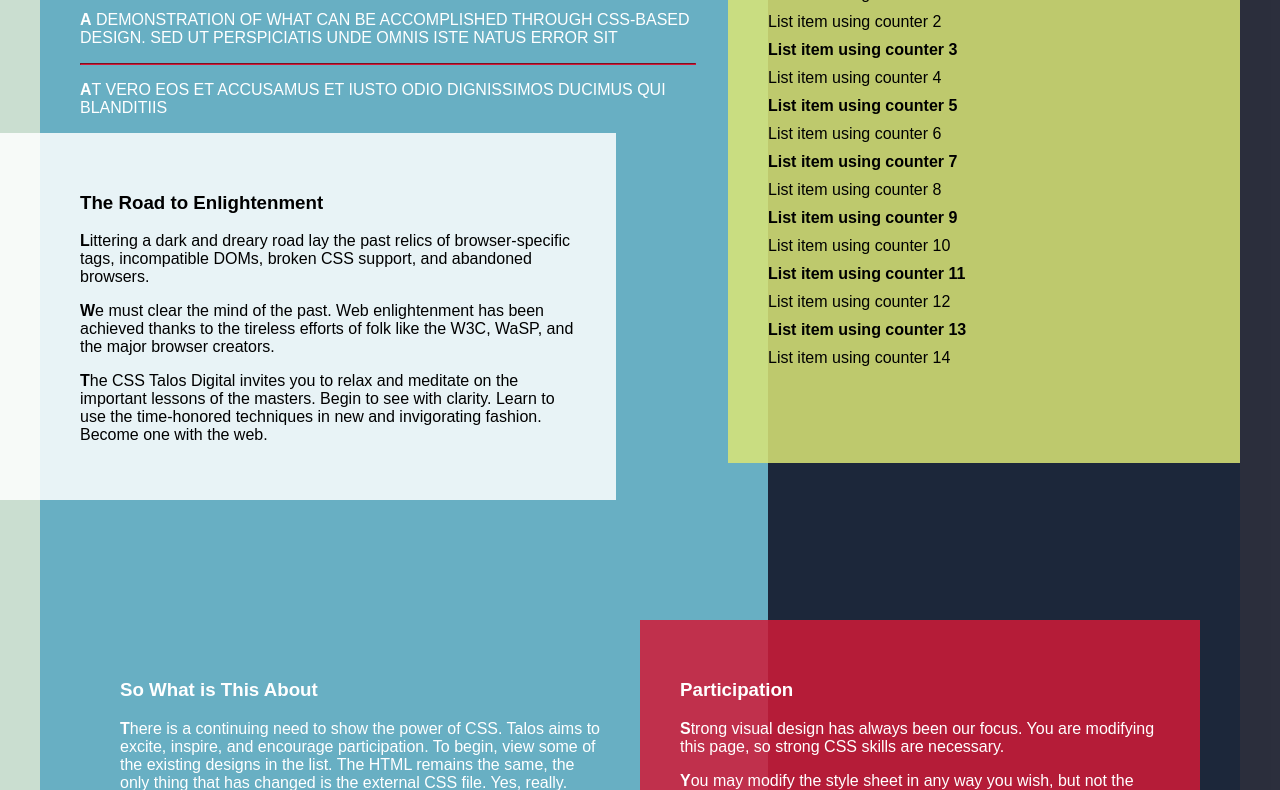
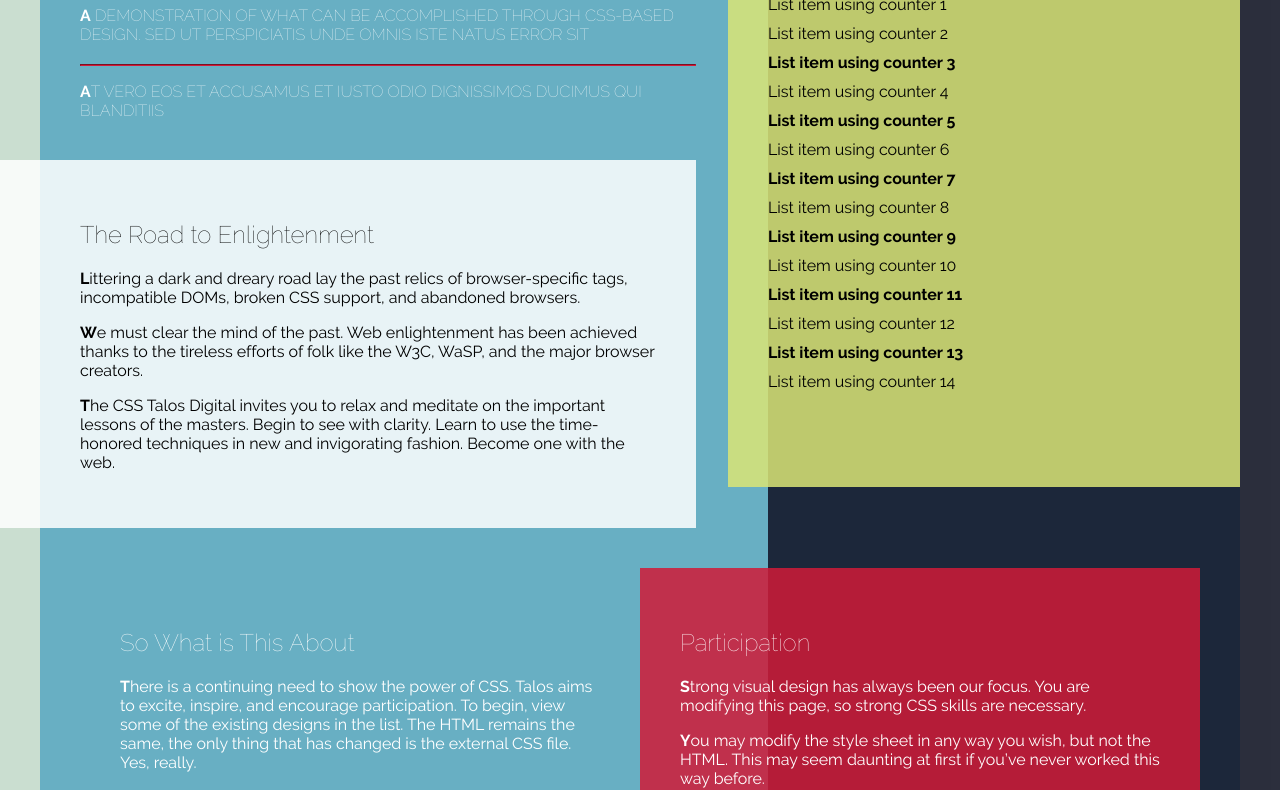
Before and after one commit to alopezm/front-end-talos, a plain HTML site: page talos-practice-1/index.html in a window 1280 px wide. Shown: the part 194-984 px from the top of the page. Drawn offline with Linux system fonts and the light colour scheme.

Commit message:
Added fonts

```diff
--- /dev/null
+++ b/talos-practice-1/fonts.css
@@ -0,0 +1,38 @@
+@font-face {
+    font-family: 'raleway';
+    src: url('fonts/raleway/raleway-bold-webfont.eot');
+    src: url('fonts/raleway/raleway-bold-webfont.eot?#iefix') format('embedded-opentype'),
+    url('fonts/raleway/raleway-bold-webfont.woff2') format('woff2'),
+    url('fonts/raleway/raleway-bold-webfont.woff') format('woff'),
+    url('fonts/raleway/raleway-bold-webfont.ttf') format('truetype'),
+    url('fonts/raleway/raleway-bold-webfont.svg#ralewaybold') format('svg');
+    font-weight: bold;
+    font-style: normal;
+
+}
+
+@font-face {
+    font-family: 'raleway';
+    src: url('fonts/raleway/raleway-regular-webfont.eot');
+    src: url('fonts/raleway/raleway-regular-webfont.eot?#iefix') format('embedded-opentype'),
+    url('fonts/raleway/raleway-regular-webfont.woff2') format('woff2'),
+    url('fonts/raleway/raleway-regular-webfont.woff') format('woff'),
+    url('fonts/raleway/raleway-regular-webfont.ttf') format('truetype'),
+    url('fonts/raleway/raleway-regular-webfont.svg#ralewayregular') format('svg');
+    font-weight: normal;
+    font-style: normal;
+
+}
+
+@font-face {
+    font-family: 'raleway';
+    src: url('fonts/raleway/raleway-thin-webfont.eot');
+    src: url('fonts/raleway/raleway-thin-webfont.eot?#iefix') format('embedded-opentype'),
+    url('fonts/raleway/raleway-thin-webfont.woff2') format('woff2'),
+    url('fonts/raleway/raleway-thin-webfont.woff') format('woff'),
+    url('fonts/raleway/raleway-thin-webfont.ttf') format('truetype'),
+    url('fonts/raleway/raleway-thin-webfont.svg#ralewaythin') format('svg');
+    font-weight: 100;
+    font-style: normal;
+
+}
--- a/talos-practice-1/index.html
+++ b/talos-practice-1/index.html
@@ -4,6 +4,7 @@
     <meta charset="UTF-8">
     <title>Practice 1</title>
     <link rel="stylesheet" href="normalize.css">
+    <link rel="stylesheet" href="fonts.css">
     <link rel="stylesheet" href="style.css" />
 </head>
 <body>
@@ -12,31 +13,31 @@
             <div class="blue padding-m upper-first-letter">
                 <div class="over2">
                     <div class="header">
-                        <h1 class="red">TALOS PRACTICE 1</h1>
+                        <p class="red">TALOS PRACTICE 1</p>
                     </div>
 
-                    <div class="intro width-m uppercase">
-                        <h2 class="title">The Beauty of CSS Design</h2>
+                    <div class="intro uppercase">
+                        <h1 class="title">The Beauty of CSS Design</h1>
                         <p>A DEMONSTRATION OF WHAT CAN BE ACCOMPLISHED THROUGH CSS-BASED DESIGN. SED UT PERSPICIATIS UNDE OMNIS ISTE NATUS ERROR SIT</p>
                         <hr>
                         <p>AT VERO EOS ET ACCUSAMUS ET IUSTO ODIO DIGNISSIMOS DUCIMUS QUI BLANDITIIS</p>
                     </div>
 
-                    <div class="white padding-m width-m the-road">
-                        <h3>The Road to Enlightenment</h3>
+                    <div class="white padding-m the-road">
+                        <h2>The Road to Enlightenment</h2>
                         <p>Littering a dark and dreary road lay the past relics of browser-specific tags, incompatible DOMs, broken CSS support, and abandoned browsers.</p>
                         <p>We must clear the mind of the past. Web enlightenment has been achieved thanks to the tireless efforts of folk like the W3C, WaSP, and the major browser creators.</p>
                         <p>The CSS Talos Digital invites you to relax and meditate on the important lessons of the masters. Begin to see with clarity. Learn to use the time-honored techniques in new and invigorating fashion. Become one with the web.</p>
                     </div>
 
-                    <div class="transparent float-left padding-m width5 so-what">
-                        <h3>So What is This About</h3>
+                    <div class="transparent float-left width5 padding-m so-what">
+                        <h2>So What is This About</h2>
                         <p>There is a continuing need to show the power of CSS. Talos aims to excite, inspire, and encourage participation. To begin, view some of the existing designs in the list. The HTML remains the same, the only thing that has changed is the external CSS file. Yes, really.</p>
                         <p>CSS allows complete and total control over the style of a hypertext document. The only way this can be illustrated in a way that gets people excited is by demonstrating what it can truly be, once the reins are placed in the hands of those able to create beauty from structure. Designers and coders alike have contributed to the beauty of the web; we can always push it further.</p>
                     </div>
 
                     <div class="pink float-left padding-m width5 participation">
-                        <h3>Participation</h3>
+                        <h2>Participation</h2>
                         <p>Strong visual design has always been our focus. You are modifying this page, so strong CSS skills are necessary.</p>
                         <p>You may modify the style sheet in any way you wish, but not the HTML. This may seem daunting at first if you’ve never worked this way before.</p>
                         <p>Sed ut perspiciatis unde omnis iste natus error sit voluptatem accusantium doloremque laudantium, totam rem aperiam, eaque ipsa quae ab illo inventore veritatis et quasi architecto beatae vitae dicta sunt explicabo. Nemo enim ipsam voluptatem quia voluptas sit aspernatur aut odit aut fugit, sed quia consequuntur magni</p>
@@ -44,12 +45,12 @@
                     </div>
 
                     <div class="white float-left padding-m width3 margin-t-l">
-                        <h3>Benefits</h3>
+                        <h2>Benefits</h2>
                         <p>Why participate? For recognition, inspiration, and a resource we can all refer to showing people how amazing CSS really can be. This site serves as equal parts inspiration for those working on the web today, learning tool for those who will be tomorrow, and gallery of future techniques we can all look forward to.</p>
                     </div>
 
                     <div class="white float-left padding-m width7">
-                        <h3>Requirements</h3>
+                        <h2>Requirements</h2>
                         <p>Where possible, we would like to see mostly CSS 1 & 2 usage. CSS 3 & 4 should be limited to widely-supported elements only, or strong fallbacks should be provided. The CSS Talos Digital is about functional, practical CSS and not the latest bleeding-edge tricks viewable by 2% of the browsing public. The only real requirement we have is that your CSS validates.</p>
                         <p>Luckily, designing this way shows how well various browsers have implemented CSS by now. When sticking to the guidelines you should see fairly consistent results across most modern browsers. Due to the sheer number of user agents on the web these days — especially when you factor in mobile — pixel-perfect layouts may not be possible across every platform. That’s okay, but do test in as many as you can. Your design should work in at least IE9+ and the latest Chrome, Firefox, iOS and Android browsers (run by over 90% of the population).</p>
                         <p>We ask that you submit original artwork. Please respect copyright laws. Please keep objectionable material to a minimum, and try to incorporate unique and interesting visual themes to your work. We’re well past the point of needing another talos-related design.</p>
@@ -69,9 +70,9 @@
                 </div>
             </div>
         </div>
-        <div class="dark-blue over1">
+        <div class="dark-blue over1 division-lateral">
             <div class="yellow list-clear padding-m list">
-                <h3>List Sample Section 1</h3>
+                <h2>List Sample Section 1</h2>
                 <ul>
                     <li>List item using counter 1</li>
                     <li>List item using counter 2</li>
--- a/talos-practice-1/style.css
+++ b/talos-practice-1/style.css
@@ -1,5 +1,22 @@
 div{box-sizing: border-box;}
 
+/* Fonts */
+*,
+.container p,
+.container li,
+.upper-first-letter .header p::first-letter{font-family: 'raleway', sans-serif; font-weight: normal;  font-style: normal;}
+
+.container h1,
+.container h2,
+.intro p{font-family: 'raleway', sans-serif; font-weight: 100;  font-style: normal;}
+
+.list li:nth-child(2n+3),
+.upper-first-letter p::first-letter{font-family: 'raleway', sans-serif; font-weight: bold;  font-style: normal;}
+
+.upper-first-letter p::first-letter{text-transform: uppercase;}
+.uppercase p, p.uppercase{text-transform: uppercase;}
+
+/* Colors */
 .blue{background-color: rgb(104, 175, 195);}
 .white{background-color: rgba(255, 255, 255, 0.85);}
 .transparent{background-color: transparent;}
@@ -9,39 +26,39 @@ div{box-sizing: border-box;}
 .red{background-color: rgb(209, 26, 56);}
 .light-green{background-color: #caded0;}
 
+/* General Use */
 .over1{z-index: 100; position: relative;}
 .over2{z-index: 200; position: relative;}
-
-.upper-first-letter p::first-letter{ font-weight: bolder; text-transform: uppercase;}
-
-.container hr{border-color: #d11a38; margin: 0;}
 
 .margin-t-l{margin-top: 80px;}
 .padding-m{padding: 40px;}
 .float-left{float: left;}
 
-.header{display: block;}
-.header h1{color: white; margin: 0; padding: 10px 15px; display: inline-block;}
-
-.intro{color: white;}
-.uppercase p, p.uppercase{text-transform: uppercase;}
-
-.width-m{width: 55%;}
 .width5{width: 50%;}
 .width7{width: 70%;}
 .width3{width: 30%;}
+
+.clear-float{clear: both;}
+
+/* Others */
 .container{position: relative;}
-.dark-blue{width: 40%; position: absolute;  top: 0;  right: 0; height: 100%;}
+.container hr{border-color: #d11a38; margin: 0;}
 
 .list{margin-top: 80px; position: relative; left: -40px; padding-bottom: 80px;}
 .list-clear ul{list-style-type: none;  padding-left:0;}
 .list li{margin-bottom: 10px;}
-.list li:nth-child(2n+3) {font-weight: bolder;}
 
-.clear-float{clear: both;}
-
-.the-road{position: relative; left: -80px; padding-left: 80px; margin-bottom: 120px;}
+.the-road{position: relative; margin-left: -80px; padding-left: 80px; margin-bottom: 120px;}
 .lenguajes{padding: 20px 40px;}
 .lenguajes ul{margin: 0;}
 .lenguajes li{display: inline-block; text-decoration: underline; margin-right: 20px;}
 .so-what, .participation{color: white;}
+
+.intro{color: white;}
+.intro, .the-road{margin-right: 45%; margin-bottom: 40px;}
+.intro p{margin-bottom: 20px;}
+
+.header{display: block;}
+.header p{color: white; margin: 0; padding: 10px 15px; display: inline-block;}
+
+.division-lateral{width: 40%; position: absolute;  top: 0;  right: 0; height: 100%;}
```
Also changed, not shown: talos-practice-1/fonts/raleway/raleway-bold-webfont.svg (renamed from talos-practice-1/raleway/raleway-bold-webfont.svg), talos-practice-1/fonts/raleway/raleway-bold-webfont.ttf (renamed from talos-practice-1/raleway/raleway-bold-webfont.ttf), talos-practice-1/fonts/raleway/raleway-bold-webfont.woff (renamed from talos-practice-1/raleway/raleway-bold-webfont.woff), talos-practice-1/fonts/raleway/raleway-bold-webfont.woff2 (renamed from talos-practice-1/raleway/raleway-bold-webfont.woff2), talos-practice-1/fonts/raleway/raleway-regular-webfont.svg (renamed from talos-practice-1/raleway/raleway-regular-webfont.svg), talos-practice-1/fonts/raleway/raleway-regular-webfont.ttf (renamed from talos-practice-1/raleway/raleway-regular-webfont.ttf), talos-practice-1/fonts/raleway/raleway-regular-webfont.woff (renamed from talos-practice-1/raleway/raleway-regular-webfont.woff), talos-practice-1/fonts/raleway/raleway-regular-webfont.woff2 (renamed from talos-practice-1/raleway/raleway-regular-webfont.woff2), talos-practice-1/fonts/raleway/raleway-thin-webfont.svg (renamed from talos-practice-1/raleway/raleway-thin-webfont.svg), talos-practice-1/fonts/raleway/raleway-thin-webfont.ttf (renamed from talos-practice-1/raleway/raleway-thin-webfont.ttf), talos-practice-1/fonts/raleway/raleway-thin-webfont.woff (renamed from talos-practice-1/raleway/raleway-thin-webfont.woff), talos-practice-1/fonts/raleway/raleway-thin-webfont.woff2 (renamed from talos-practice-1/raleway/raleway-thin-webfont.woff2), 6 other files.
